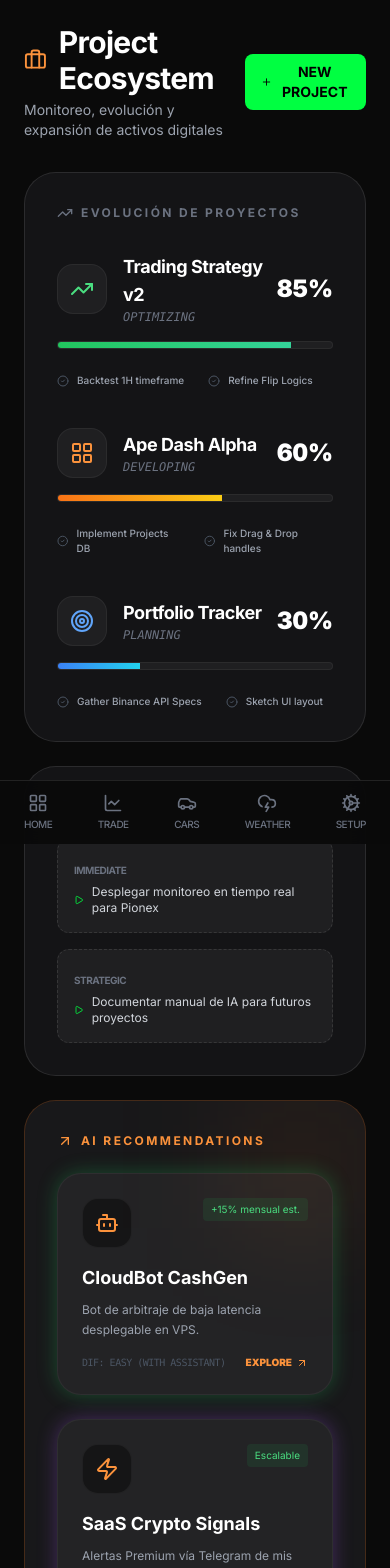
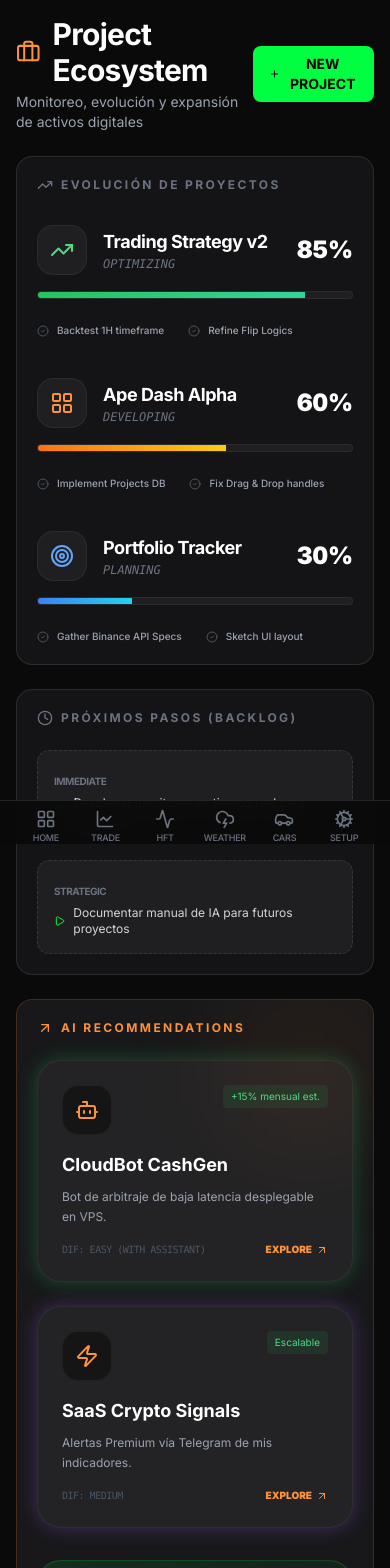
Before and after one commit to dasotillo-rgb/Magic-dashboard-1, a Next.js app: page /projects in a window 390 px wide. Shown: the top 1568 px of the page. Built offline with nearby package versions, Linux system fonts and the light colour scheme.

Commit message:
feat: complete mobile responsive optimization for all pages

```diff
--- a/app/cars/page.tsx
+++ b/app/cars/page.tsx
@@ -288,7 +288,7 @@
     const isSmartMode = smartResults.length > 0;
 
     return (
-        <main className="p-6 lg:p-10 max-w-[1400px] mx-auto space-y-6 min-h-screen">
+        <main className="p-4 lg:p-10 max-w-[1400px] mx-auto space-y-6 min-h-screen pb-24 lg:pb-6">
             {/* Header */}
             <div className="flex items-center justify-between">
                 <div>
@@ -470,7 +470,7 @@
 
             {/* Search Filters */}
             <div className="bg-[#1C1C1E] border border-white/10 rounded-2xl p-6">
-                <div className="grid grid-cols-1 md:grid-cols-5 gap-4">
+                <div className="grid grid-cols-2 sm:grid-cols-3 md:grid-cols-5 gap-3 lg:gap-4">
                     <div>
                         <label className="text-[10px] font-bold text-gray-500 uppercase tracking-widest mb-1.5 block">Marca</label>
                         <select
@@ -653,7 +653,7 @@
                                             >
                                                 <div className="px-5 pb-5 space-y-4 border-t border-white/5 pt-4">
                                                     {car.price > 0 && (
-                                                        <div className="grid grid-cols-4 gap-3">
+                                                        <div className="grid grid-cols-2 sm:grid-cols-4 gap-3">
                                                             <div className="bg-blue-500/10 border border-blue-500/20 rounded-xl p-3 text-center">
                                                                 <p className="text-[10px] text-gray-500 uppercase tracking-widest mb-1">Compra 🇩🇪</p>
                                                                 <p className="text-xl font-black text-white font-mono">€{fmt(car.price)}</p>
--- a/app/globals.css
+++ b/app/globals.css
@@ -13,12 +13,9 @@
   background: rgb(var(--background-start-rgb));
   margin: 0;
   overflow-x: hidden;
-  /* Prevent horizontal scroll on mobile */
   -webkit-tap-highlight-color: transparent;
-  /* Cleaner touch interaction */
 }
 
-/* Scroll snap for better mobile feel */
 html {
   scroll-behavior: smooth;
   overflow-x: hidden;
@@ -28,4 +25,13 @@
   .no-scrollbar::-webkit-scrollbar {
     display: none;
   }
+
+  .no-scrollbar {
+    -ms-overflow-style: none;
+    scrollbar-width: none;
+  }
+
+  .safe-area-bottom {
+    padding-bottom: env(safe-area-inset-bottom, 0px);
+  }
 }
--- a/app/hft/page.jsx
+++ b/app/hft/page.jsx
@@ -179,7 +179,7 @@
     <div className="flex flex-col min-h-[calc(100vh-2rem)] bg-[#09090B] font-sans text-gray-200">
 
       {/* ===== HEADER ===== */}
-      <header className="flex items-center justify-between flex-shrink-0 px-6 py-4 bg-[#18181B] border-b border-[#27272A]">
+      <header className="flex flex-wrap items-center justify-between flex-shrink-0 px-4 lg:px-6 py-3 lg:py-4 bg-[#18181B] border-b border-[#27272A] gap-2">
         <div className="flex items-center gap-4">
           <div className="w-10 h-10 rounded-xl bg-[#00FF41]/10 border border-[#00FF41]/20 flex items-center justify-center flex-shrink-0">
             <Activity className="h-5 w-5 text-[#00FF41]" />
@@ -207,10 +207,10 @@
       </header>
 
       {/* ===== MAIN LAYOUT ===== */}
-      <div className="flex-1 overflow-y-auto p-6 max-w-[1400px] mx-auto w-full flex flex-col gap-6">
+      <div className="flex-1 overflow-y-auto p-4 lg:p-6 max-w-[1400px] mx-auto w-full flex flex-col gap-6 pb-24 lg:pb-6">
 
         {/* --- BALANCES & PNL --- */}
-        <div className="flex items-center gap-3 flex-wrap">
+        <div className="flex items-center gap-3 overflow-x-auto no-scrollbar pb-1">
           <BalanceCards />
 
           {/* Custom PnL Card matching BalanceCards style */}
@@ -254,7 +254,7 @@
         </div>
 
         {/* --- API CONNECTION --- */}
-        <div className="flex gap-3 items-center w-full max-w-md">
+        <div className="flex gap-3 items-center w-full max-w-full sm:max-w-md">
           <div className="relative flex-1">
             <Server className="absolute left-3 top-1/2 -translate-y-1/2 w-4 h-4 text-gray-500" />
             <input
@@ -416,7 +416,7 @@
         {/* --- METRICS --- */}
         {metrics && metrics.total_trades > 0 && (
           <Card title="Performance" icon={<LayoutList className="h-5 w-5 text-indigo-400" />}>
-            <div className="grid grid-cols-3 md:grid-cols-7 gap-4">
+            <div className="grid grid-cols-2 sm:grid-cols-3 md:grid-cols-7 gap-4">
               <BigNum label="Trades" value={metrics.total_trades} small />
               <BigNum label="Win Rate" value={`${fmt(metrics.win_rate, 1)}%`} colorClass={metrics.win_rate >= 50 ? 'text-[#00FF41]' : 'text-red-500'} small />
               <BigNum label="Total PnL" value={fmtUsd(metrics.total_pnl)} colorClass={metrics.total_pnl >= 0 ? 'text-[#00FF41]' : 'text-red-500'} small />
@@ -451,7 +451,7 @@
 
           {/* Table Container */}
           <div className="bg-[#18181B] border border-[#27272A] rounded-b-xl rounded-tr-xl overflow-hidden shadow-lg">
-            <div className="max-h-[400px] overflow-y-auto custom-scrollbar">
+            <div className="max-h-[400px] overflow-y-auto overflow-x-auto custom-scrollbar">
               {tab === "live" && (
                 liveTrades.length > 0 ? (
                   <table className="w-full border-collapse text-left">
--- a/app/page.tsx
+++ b/app/page.tsx
@@ -140,7 +140,7 @@
   if (!isClient) return null;
 
   return (
-    <main className="p-6 lg:p-10 max-w-[1600px] mx-auto space-y-6 relative min-h-screen">
+    <main className="p-4 lg:p-10 max-w-[1600px] mx-auto space-y-6 relative min-h-screen pb-24 lg:pb-6">
       {/* Header */}
       <div className="flex items-center justify-between">
         <div>
@@ -156,7 +156,7 @@
       {/* Draggable Grid */}
       <DndContext sensors={sensors} collisionDetection={closestCenter} onDragEnd={handleDragEnd}>
         <SortableContext items={items.map(i => i.id)} strategy={rectSortingStrategy}>
-          <div className="grid grid-cols-12 gap-5">
+          <div className="grid grid-cols-12 gap-3 lg:gap-5">
             {items.map((item) => (
               <SortableWidget key={item.id} id={item.id} className={`col-span-12 ${item.colSpan}`}>
                 {renderWidget(item.id)}
--- a/app/projects/page.tsx
+++ b/app/projects/page.tsx
@@ -229,7 +229,7 @@
     };
 
     return (
-        <main className="p-6 lg:p-10 max-w-[1600px] mx-auto min-h-screen space-y-8 relative">
+        <main className="p-4 lg:p-10 max-w-[1600px] mx-auto min-h-screen space-y-6 lg:space-y-8 relative pb-24 lg:pb-6">
             <AnimatePresence>
                 {blueprintId && <ProjectBlueprintModal id={blueprintId} onClose={closeBlueprint} />}
             </AnimatePresence>
@@ -247,10 +247,10 @@
                 </button>
             </header>
 
-            <div className="grid grid-cols-12 gap-6">
+            <div className="grid grid-cols-1 lg:grid-cols-12 gap-6">
                 {/* PROJECTS EVOLUTION */}
                 <div className="col-span-12 lg:col-span-8 flex flex-col gap-6">
-                    <section className="bg-[#1C1C1E]/60 border border-white/10 rounded-[2rem] p-8">
+                    <section className="bg-[#1C1C1E]/60 border border-white/10 rounded-2xl lg:rounded-[2rem] p-5 lg:p-8">
                         <h2 className="text-xs font-bold text-gray-500 uppercase tracking-[0.2em] mb-8 flex items-center gap-2">
                             <TrendingUp className="h-4 w-4" /> Evolución de Proyectos
                         </h2>
@@ -299,7 +299,7 @@
                     </section>
 
                     {/* QUICK TASKS AREA */}
-                    <section className="bg-[#1C1C1E]/60 border border-white/10 rounded-[2rem] p-8">
+                    <section className="bg-[#1C1C1E]/60 border border-white/10 rounded-2xl lg:rounded-[2rem] p-5 lg:p-8">
                         <h2 className="text-xs font-bold text-gray-500 uppercase tracking-[0.2em] mb-6 flex items-center gap-2">
                             <Clock className="h-4 w-4" /> Próximos Pasos (Backlog)
                         </h2>
@@ -322,7 +322,7 @@
 
                 {/* SIDEBAR: RECOMMENDATIONS */}
                 <div className="col-span-12 lg:col-span-4 space-y-6">
-                    <section className="bg-[#1C1C1E]/80 border border-orange-500/20 rounded-[2rem] p-8 relative overflow-hidden">
+                    <section className="bg-[#1C1C1E]/80 border border-orange-500/20 rounded-2xl lg:rounded-[2rem] p-5 lg:p-8 relative overflow-hidden">
                         <div className="absolute top-0 right-0 w-32 h-32 bg-orange-500/10 blur-[60px]" />
                         <h2 className="text-xs font-bold text-orange-400 uppercase tracking-[0.2em] mb-6 flex items-center gap-2">
                             <ArrowUpRight className="h-4 w-4" /> AI Recommendations
--- a/app/trading/page.tsx
+++ b/app/trading/page.tsx
@@ -77,16 +77,16 @@
   };
 
   return (
-    <div className="flex flex-col h-[calc(100vh-2rem)] gap-3 bg-[#09090B]">
+    <div className="flex flex-col min-h-screen lg:h-[calc(100vh-2rem)] gap-3 bg-[#09090B]">
       {/* ===== HEADER ===== */}
-      <header className="flex items-center justify-between flex-shrink-0 px-4 py-2 bg-[#18181B] border-b border-[#27272A]">
-        <div className="flex items-center gap-4">
+      <header className="flex flex-wrap items-center justify-between flex-shrink-0 px-4 py-2 bg-[#18181B] border-b border-[#27272A] gap-2">
+        <div className="flex items-center gap-2 flex-wrap">
           <div className="flex items-center gap-2">
             <TrendingUp className="h-6 w-6 text-[#00FF41]" />
             <h1 className="text-xl font-bold text-white tracking-tight">Trading Lab</h1>
           </div>
 
-          <div className="h-6 w-[1px] bg-white/10 mx-2" />
+          <div className="h-6 w-[1px] bg-white/10 mx-1 hidden sm:block" />
 
           {/* Symbol Selector */}
           <div className="relative">
@@ -172,7 +172,7 @@
       </header>
 
       {/* ===== MAIN LAYOUT ===== */}
-      <div className="flex-1 grid grid-cols-[1fr_320px] gap-4 min-h-0 px-4 pb-4">
+      <div className="flex-1 flex flex-col lg:grid lg:grid-cols-[1fr_320px] gap-4 min-h-0 px-4 pb-20 lg:pb-4">
         {/* Left Column (Chart + Bots) */}
         <div className="flex flex-col gap-3 min-h-0">
           {/* Chart Area */}
@@ -192,7 +192,7 @@
           </div>
 
           {/* Bottom: Polymarket Quant Fund — full width */}
-          <div className="h-[310px]">
+          <div className="min-h-[280px] lg:h-[310px]">
             <PolymarketFundWidget />
           </div>
         </div>
--- a/app/weather/page.jsx
+++ b/app/weather/page.jsx
@@ -152,10 +152,10 @@
   ];
 
   return (
-    <div className="flex flex-col min-h-screen bg-[#09090B] font-sans text-gray-200 p-6 max-w-[1600px] mx-auto space-y-6 relative">
+    <div className="flex flex-col min-h-screen bg-[#09090B] font-sans text-gray-200 p-4 lg:p-6 max-w-[1600px] mx-auto space-y-4 lg:space-y-6 relative pb-24 lg:pb-6">
 
       {/* --- HEADER --- */}
-      <div className="flex items-center justify-between">
+      <div className="flex flex-wrap items-start justify-between gap-3">
         <div className="flex flex-col gap-1">
           <div className="flex items-center gap-3">
             <div className="w-10 h-10 rounded-xl bg-gradient-to-br from-blue-500/20 to-purple-500/10 border border-blue-500/20 flex items-center justify-center shrink-0 shadow-[0_0_15px_rgba(59,130,246,0.15)]">
@@ -182,7 +182,7 @@
       </div>
 
       {/* --- BALANCES & PNL --- */}
-      <div className="flex items-center gap-3 flex-wrap mb-8">
+      <div className="flex items-center gap-3 overflow-x-auto no-scrollbar pb-1 mb-4 lg:mb-8">
         <BalanceCards />
 
         {/* Custom Weather P&L Card */}
@@ -202,7 +202,7 @@
       {/* --- CONNECTION INPUT --- */}
       <div className="flex flex-col gap-2 mb-8">
         <div className="flex items-center gap-3">
-          <div className="flex items-center gap-2 bg-[#1C1C1E]/80 border border-[#27272A] rounded-lg px-3 py-1.5 w-80 shadow-inner">
+          <div className="flex items-center gap-2 bg-[#1C1C1E]/80 border border-[#27272A] rounded-lg px-3 py-1.5 w-full sm:w-80 shadow-inner">
             <Zap className="h-4 w-4 text-blue-400" />
             <input
               type="text"
@@ -237,7 +237,7 @@
       </div>
 
       {/* --- TAB NAVIGATION --- */}
-      <div className="flex gap-2 mb-6 border-b border-[#27272A] pb-0">
+      <div className="flex gap-2 mb-4 lg:mb-6 border-b border-[#27272A] pb-0 overflow-x-auto no-scrollbar">
         {tabs.map(t => (
           <button
             key={t.id}
--- a/components/MobileNavbar.tsx
+++ b/components/MobileNavbar.tsx
@@ -1,13 +1,14 @@
 'use client';
 import Link from 'next/link';
 import { usePathname } from 'next/navigation';
-import { LayoutGrid, LineChart, Car, Activity, CloudLightning, Brain, Briefcase, Cog } from 'lucide-react';
+import { LayoutGrid, LineChart, Car, Activity, CloudLightning, Cog } from 'lucide-react';
 
 const navItems = [
     { href: "/", icon: LayoutGrid, label: "Home" },
     { href: "/trading", icon: LineChart, label: "Trade" },
+    { href: "/hft", icon: Activity, label: "HFT" },
+    { href: "/weather", icon: CloudLightning, label: "Weather" },
     { href: "/cars", icon: Car, label: "Cars" },
-    { href: "/weather", icon: CloudLightning, label: "Weather" },
     { href: "/settings", icon: Cog, label: "Setup" },
 ];
 
@@ -17,18 +18,18 @@
     if (pathname === '/login') return null;
 
     return (
-        <nav className="lg:hidden fixed bottom-0 left-0 right-0 bg-[#0A0A0A]/95 backdrop-blur-lg border-t border-white/10 px-6 py-3 flex justify-between items-center z-50">
+        <nav className="lg:hidden fixed bottom-0 left-0 right-0 bg-[#0A0A0A]/95 backdrop-blur-lg border-t border-white/10 px-4 py-2 flex justify-around items-center z-50 safe-area-bottom">
             {navItems.map(item => {
                 const isActive = pathname === item.href;
                 return (
                     <Link key={item.label} href={item.href}
-                        className={`flex flex-col items-center gap-1 transition-all duration-200 ${isActive
+                        className={`flex flex-col items-center gap-0.5 transition-all duration-200 min-w-[3rem] ${isActive
                             ? 'text-[#00FF41]'
                             : 'text-gray-500 hover:text-white'
                             }`}
                     >
                         <item.icon className={`h-5 w-5 ${isActive ? 'scale-110' : ''}`} />
-                        <span className="text-[10px] font-medium uppercase tracking-tighter">{item.label}</span>
+                        <span className="text-[9px] font-medium uppercase tracking-tight">{item.label}</span>
                     </Link>
                 );
             })}
--- a/components/trading-lab/TradingViewWidget.tsx
+++ b/components/trading-lab/TradingViewWidget.tsx
@@ -46,7 +46,7 @@
   }, []);
 
   return (
-    <div className="h-full w-full bg-[#1C1C1E]/60 border border-white/10 rounded-[2rem] overflow-hidden">
+    <div className="h-full w-full bg-[#1C1C1E]/60 border border-white/10 rounded-xl lg:rounded-[2rem] overflow-hidden max-w-full">
       <div id="tradingview-widget-container" ref={container} className="h-full w-full" />
     </div>
   );
```
